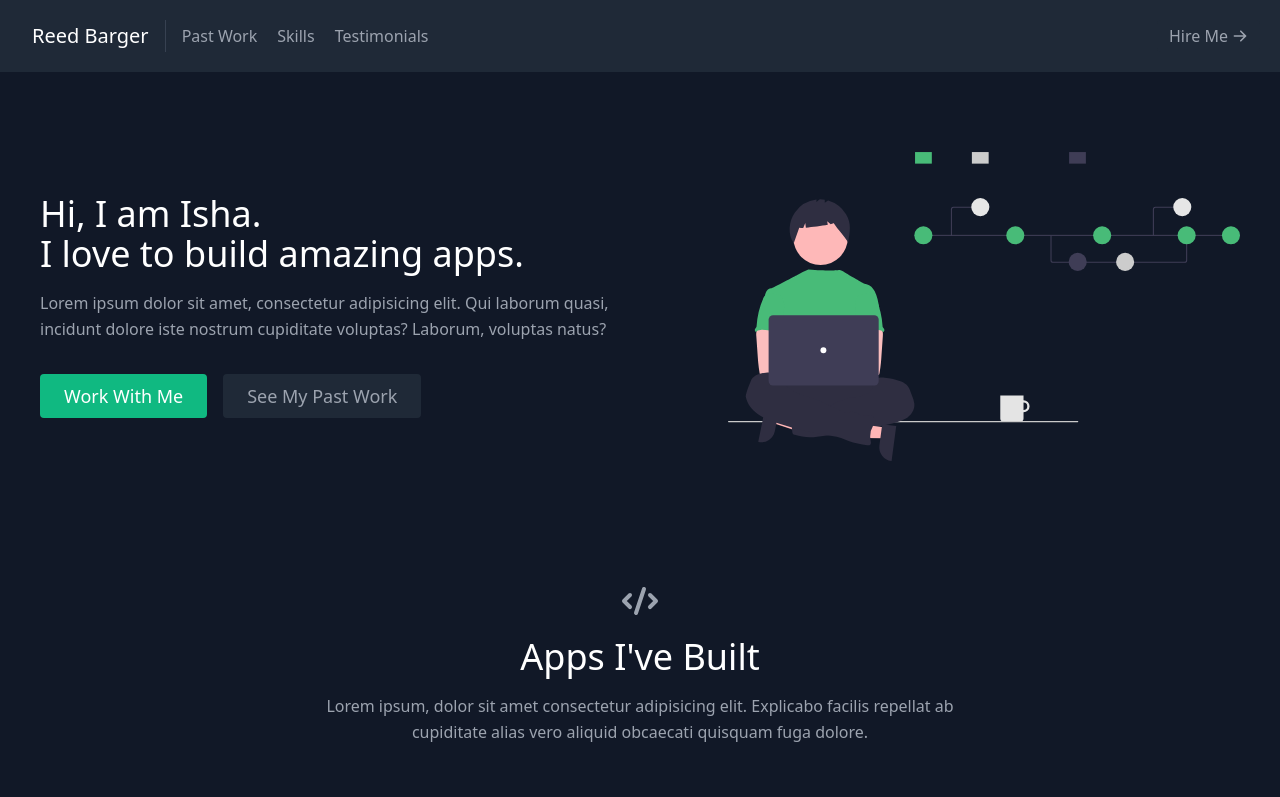
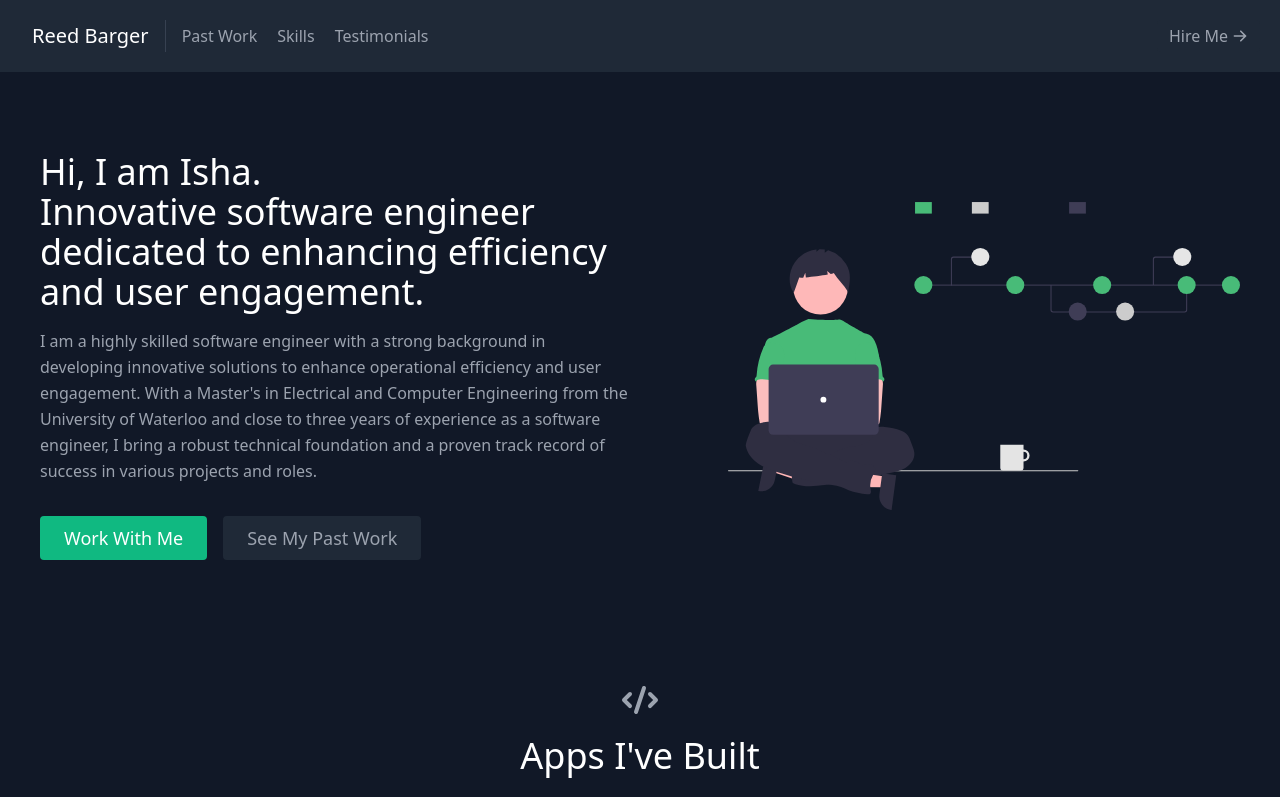
Before and after one commit to ish100/my-portfolio, a React (Create React App) app: page / in a window 1280 px wide. Shown: the top 797 px of the page. Built offline with nearby package versions, Linux system fonts and the light colour scheme.

Commit message:
Added about

```diff
--- a/src/components/About.js
+++ b/src/components/About.js
@@ -7,13 +7,11 @@ export default function About() {
                 <div className="lg:flex-grow md:w-1/2 lg:pr-24 md:pr-16 flex flex-col md:items-start md:text-left mb-16 md:mb-0 items-center text-center">
                     <h1 className="title-font sm:text-4xl text-3xl mb-4 font-medium text-white">
                         Hi, I am Isha.
-                        <br className="hidden lg:inline-block" />I love to build amazing
-                        apps.
+                        <br className="hidden lg:inline-block" />Innovative software engineer dedicated to enhancing efficiency and user engagement.
                     </h1>
                     <p className="mb-8 leading-relaxed">
-                        Lorem ipsum dolor sit amet, consectetur adipisicing elit. Qui
-                        laborum quasi, incidunt dolore iste nostrum cupiditate voluptas?
-                        Laborum, voluptas natus?
+                    I am a highly skilled software engineer with a strong background in developing innovative solutions to enhance operational efficiency and user engagement.
+                    With a Master's in Electrical and Computer Engineering from the University of Waterloo and close to three years of experience as a software engineer, I bring a robust technical foundation and a proven track record of success in various projects and roles.
                     </p>
                     <div className="flex justify-center">
                         <a
```
